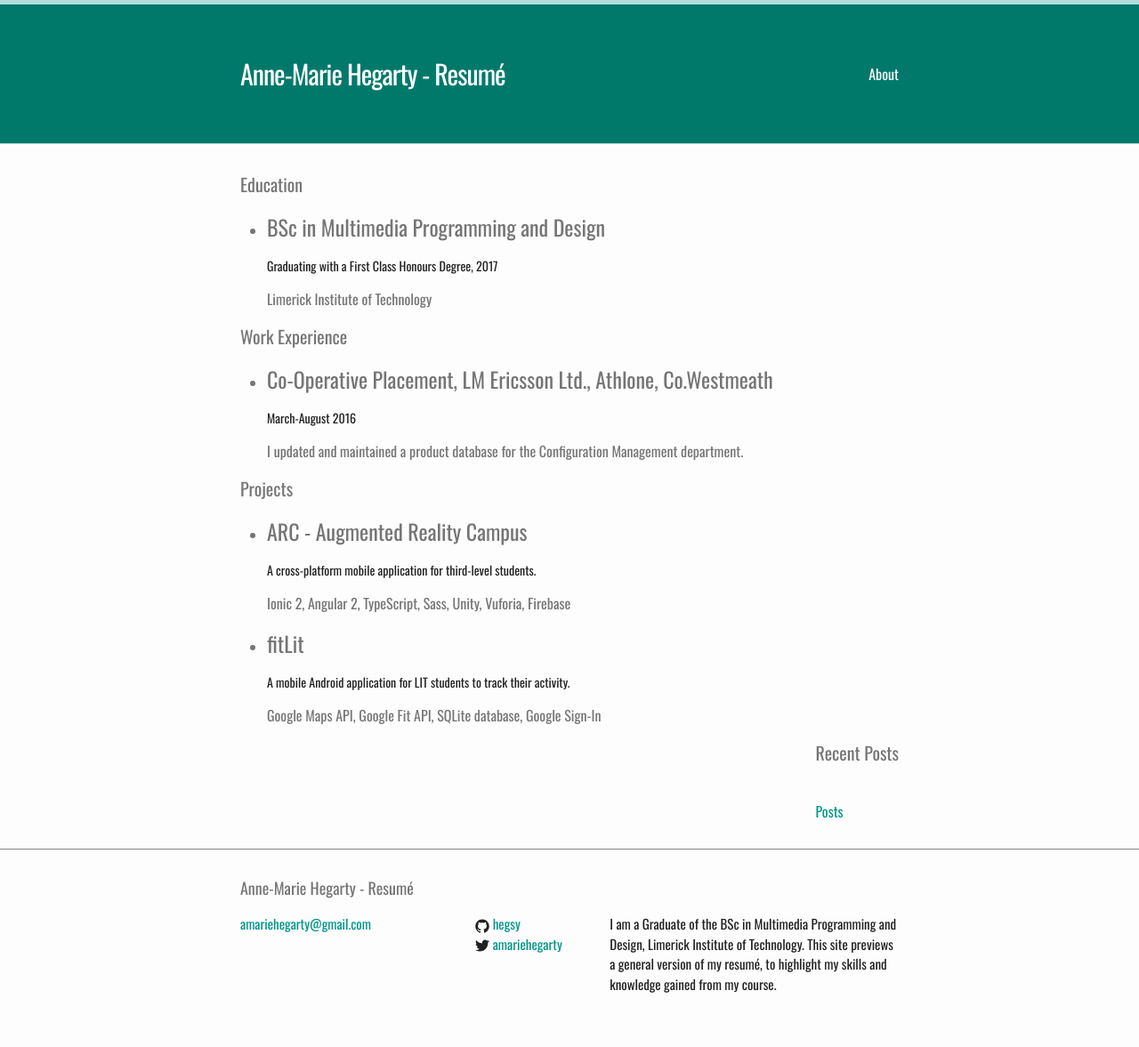
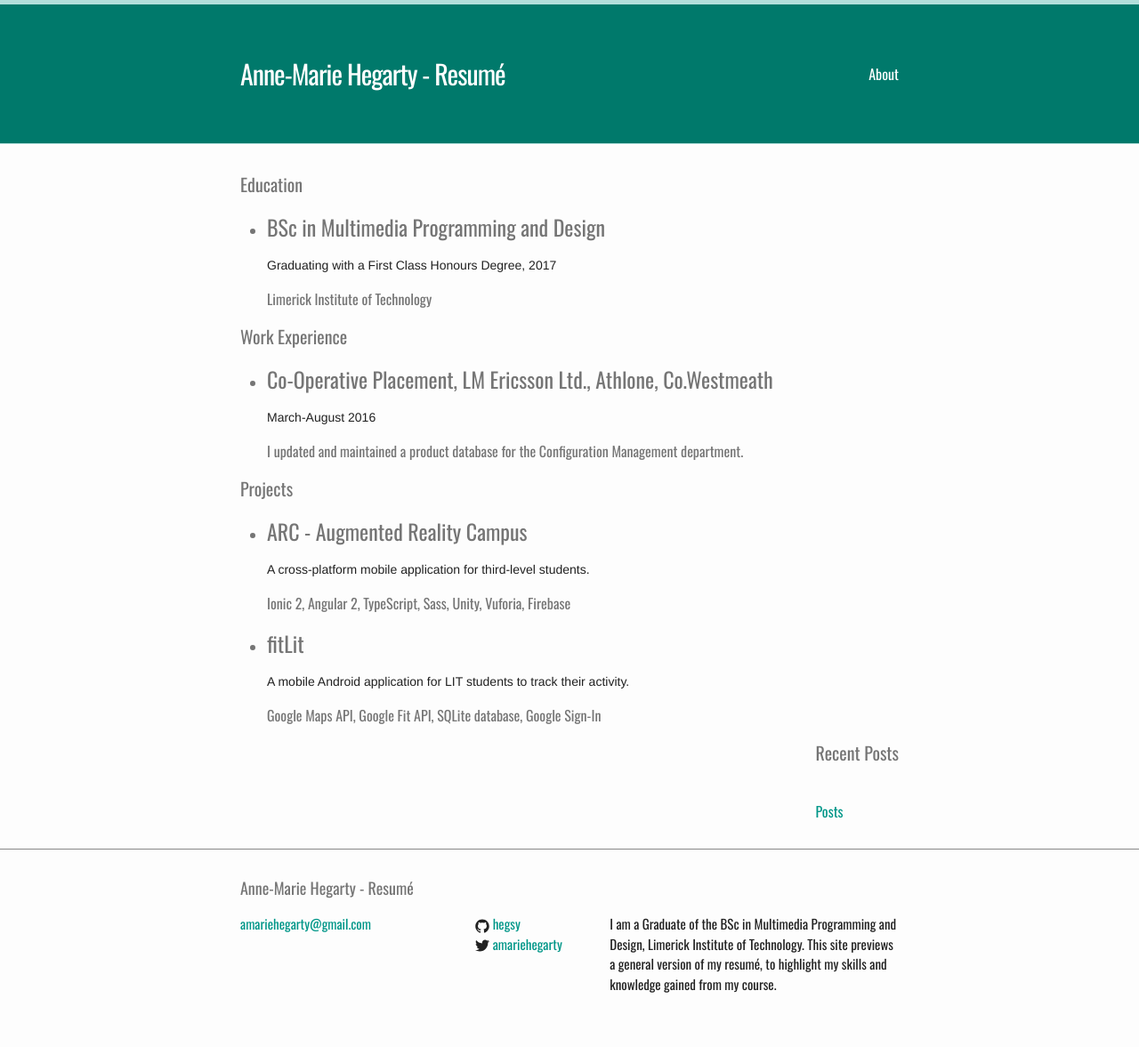
Before and after one commit to hegsy/hegsy.github.io, a Jekyll site: the page built from index.html, in a window 1280 px wide. Shown: the whole page at 89% size. Built offline with Jekyll 4.4.1, drawn with Linux system fonts in a browser that asks for light colours.

Commit message:
styling text

```diff
--- a/_sass/_layout.scss
+++ b/_sass/_layout.scss
@@ -210,6 +210,7 @@ FFA875
 .post-meta {
     font-size: $small-font-size;
     color: $grey-color;
+    font-family: "Helvetica", sans-serif;
 }
 
 .post-link {
```
